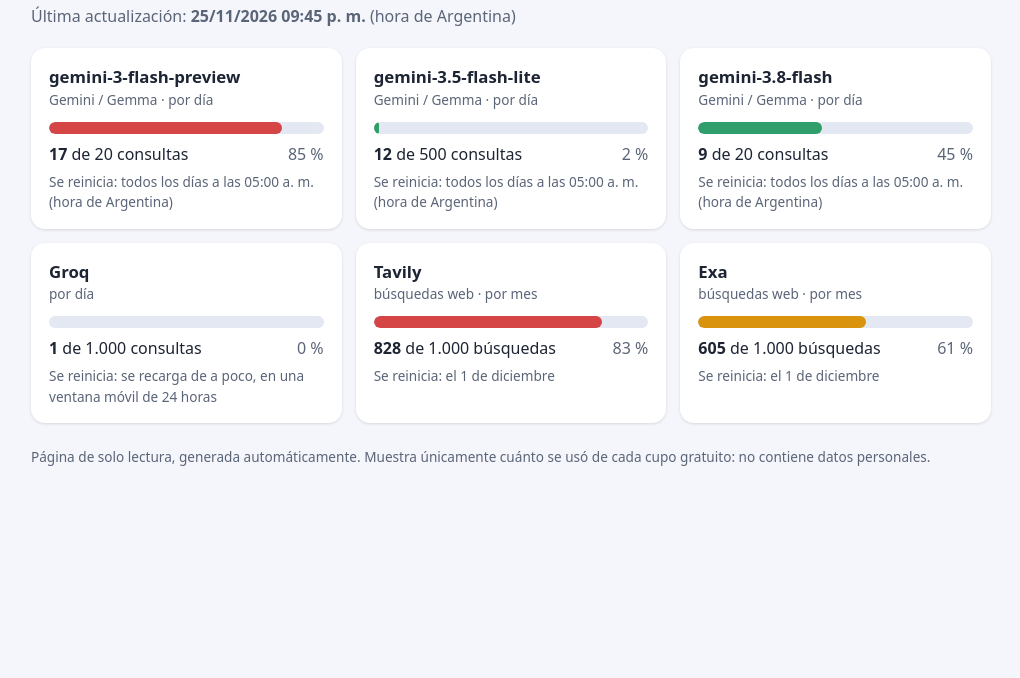
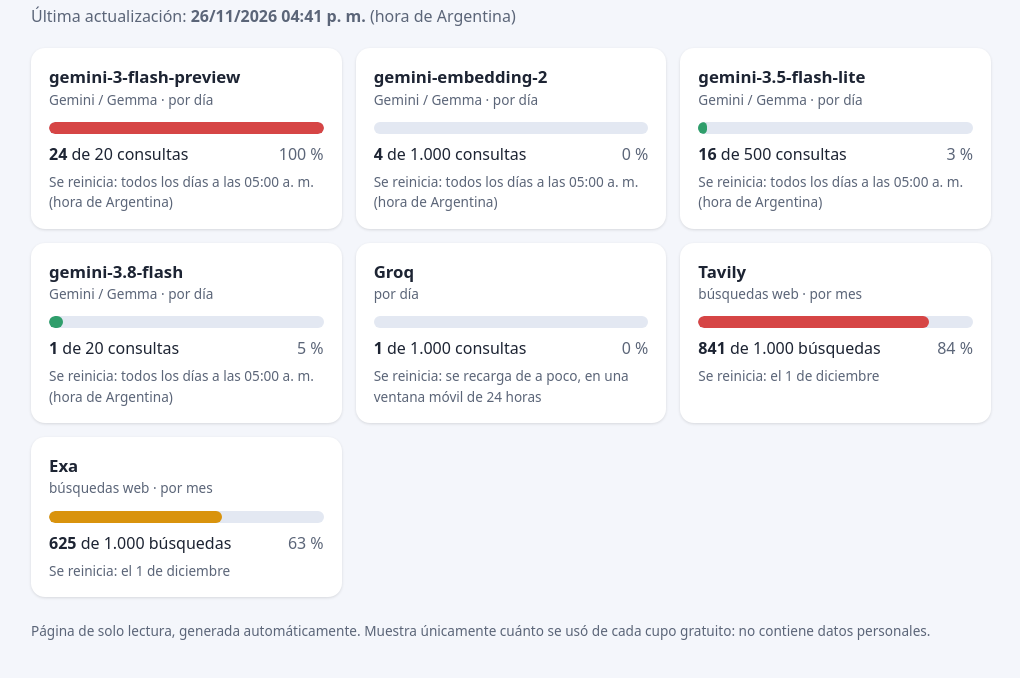
Before and after one commit to cucchetti/cucchetti.github.io, a plain HTML site: page cupos/index.html in a window 1280 px wide. Shown: the part 62-740 px from the top of the page, without its empty margins (129-1149 px from the left). Drawn offline with Linux system fonts and the light colour scheme.

Commit message:
Cupos: actualización 26/11/2026 04:41 p. m.

```diff
--- a/cupos/index.html
+++ b/cupos/index.html
@@ -28,29 +28,37 @@ footer { margin-top: 24px; color: var(--suave); font-size: .85rem; }
 <body>
 <main>
 <h1>Cupos de IAs gratuitas</h1>
-<p class="sub">Última actualización: <strong>25/11/2026 09:45 p. m.</strong> (hora de Argentina)</p>
+<p class="sub">Última actualización: <strong>26/11/2026 04:41 p. m.</strong> (hora de Argentina)</p>
 <section class="rejilla">
 <article class="tarjeta">
   <h2>gemini-3-flash-preview</h2>
   <p class="tipo">Gemini / Gemma · por día</p>
-  <div class="barra alto" role="progressbar" aria-valuenow="85" aria-valuemin="0" aria-valuemax="100"><span style="width:85%"></span></div>
-  <p class="cifras"><strong>17</strong> de 20 consultas <span class="pct">85&nbsp;%</span></p>
+  <div class="barra alto" role="progressbar" aria-valuenow="100" aria-valuemin="0" aria-valuemax="100"><span style="width:100%"></span></div>
+  <p class="cifras"><strong>24</strong> de 20 consultas <span class="pct">100&nbsp;%</span></p>
+
+  <p class="reinicio">Se reinicia: todos los días a las 05:00 a. m. (hora de Argentina)</p>
+</article>
+<article class="tarjeta">
+  <h2>gemini-embedding-2</h2>
+  <p class="tipo">Gemini / Gemma · por día</p>
+  <div class="barra bajo" role="progressbar" aria-valuenow="0" aria-valuemin="0" aria-valuemax="100"><span style="width:0%"></span></div>
+  <p class="cifras"><strong>4</strong> de 1.000 consultas <span class="pct">0&nbsp;%</span></p>
 
   <p class="reinicio">Se reinicia: todos los días a las 05:00 a. m. (hora de Argentina)</p>
 </article>
 <article class="tarjeta">
   <h2>gemini-3.5-flash-lite</h2>
   <p class="tipo">Gemini / Gemma · por día</p>
-  <div class="barra bajo" role="progressbar" aria-valuenow="2" aria-valuemin="0" aria-valuemax="100"><span style="width:2%"></span></div>
-  <p class="cifras"><strong>12</strong> de 500 consultas <span class="pct">2&nbsp;%</span></p>
+  <div class="barra bajo" role="progressbar" aria-valuenow="3" aria-valuemin="0" aria-valuemax="100"><span style="width:3%"></span></div>
+  <p class="cifras"><strong>16</strong> de 500 consultas <span class="pct">3&nbsp;%</span></p>
 
   <p class="reinicio">Se reinicia: todos los días a las 05:00 a. m. (hora de Argentina)</p>
 </article>
 <article class="tarjeta">
   <h2>gemini-3.8-flash</h2>
   <p class="tipo">Gemini / Gemma · por día</p>
-  <div class="barra bajo" role="progressbar" aria-valuenow="45" aria-valuemin="0" aria-valuemax="100"><span style="width:45%"></span></div>
-  <p class="cifras"><strong>9</strong> de 20 consultas <span class="pct">45&nbsp;%</span></p>
+  <div class="barra bajo" role="progressbar" aria-valuenow="5" aria-valuemin="0" aria-valuemax="100"><span style="width:5%"></span></div>
+  <p class="cifras"><strong>1</strong> de 20 consultas <span class="pct">5&nbsp;%</span></p>
 
   <p class="reinicio">Se reinicia: todos los días a las 05:00 a. m. (hora de Argentina)</p>
 </article>
@@ -65,16 +73,16 @@ footer { margin-top: 24px; color: var(--suave); font-size: .85rem; }
 <article class="tarjeta">
   <h2>Tavily</h2>
   <p class="tipo">búsquedas web · por mes</p>
-  <div class="barra alto" role="progressbar" aria-valuenow="83" aria-valuemin="0" aria-valuemax="100"><span style="width:83%"></span></div>
-  <p class="cifras"><strong>828</strong> de 1.000 búsquedas <span class="pct">83&nbsp;%</span></p>
+  <div class="barra alto" role="progressbar" aria-valuenow="84" aria-valuemin="0" aria-valuemax="100"><span style="width:84%"></span></div>
+  <p class="cifras"><strong>841</strong> de 1.000 búsquedas <span class="pct">84&nbsp;%</span></p>
 
   <p class="reinicio">Se reinicia: el 1 de diciembre</p>
 </article>
 <article class="tarjeta">
   <h2>Exa</h2>
   <p class="tipo">búsquedas web · por mes</p>
-  <div class="barra medio" role="progressbar" aria-valuenow="61" aria-valuemin="0" aria-valuemax="100"><span style="width:61%"></span></div>
-  <p class="cifras"><strong>605</strong> de 1.000 búsquedas <span class="pct">61&nbsp;%</span></p>
+  <div class="barra medio" role="progressbar" aria-valuenow="63" aria-valuemin="0" aria-valuemax="100"><span style="width:63%"></span></div>
+  <p class="cifras"><strong>625</strong> de 1.000 búsquedas <span class="pct">63&nbsp;%</span></p>
 
   <p class="reinicio">Se reinicia: el 1 de diciembre</p>
 </article>
```
